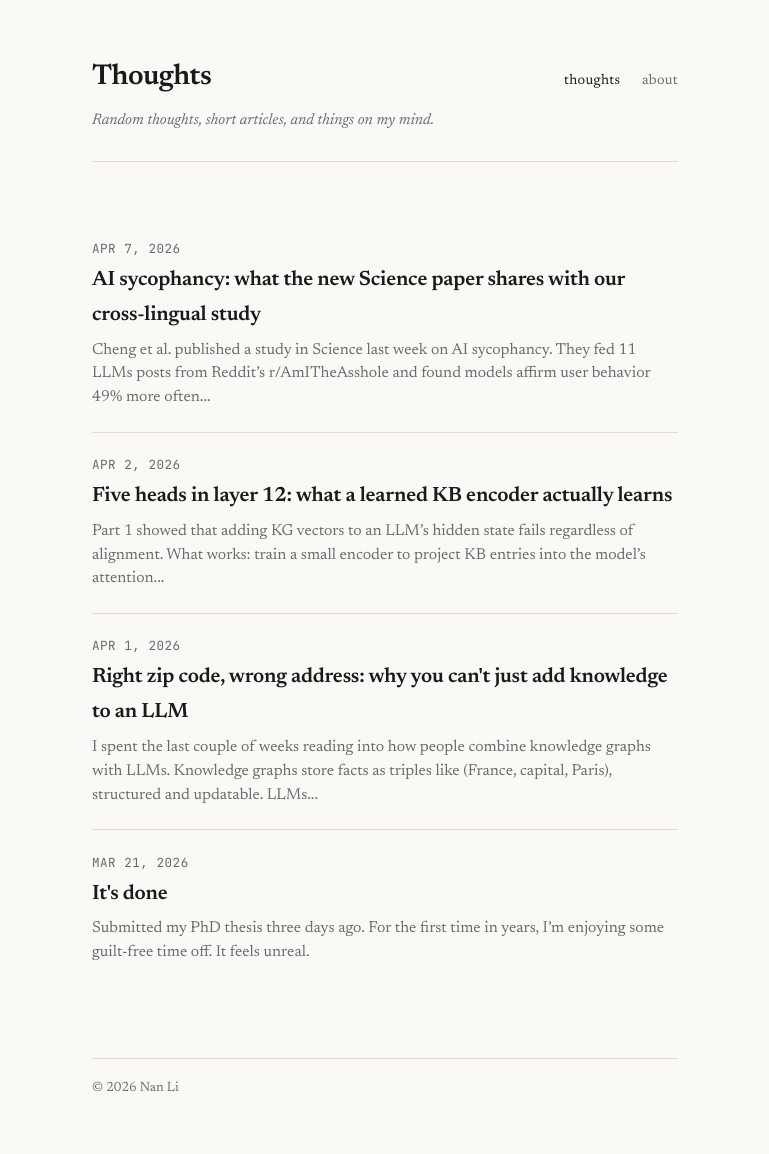
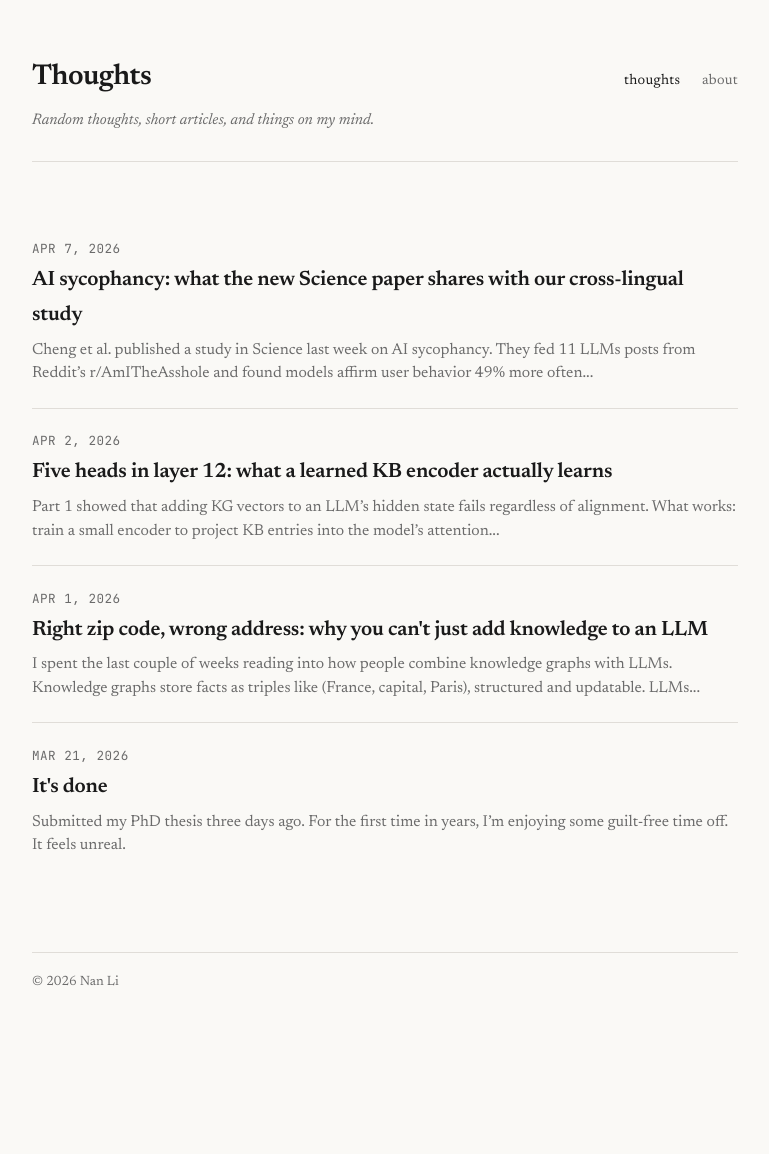
Before and after one commit to l1n4n/l1n4n.github.io, a Jekyll site: the page built from index.html, in a window 1280 px wide. Shown: the whole page, without its empty margins (255-1024 px from the left). Built offline with Jekyll 4.4.1, drawn with Linux system fonts in a browser that asks for light colours; after the commit the page ends 1048 px from its top, so only the background shows below that.

Commit message:
make pages wider

```diff
--- a/assets/css/style.css
+++ b/assets/css/style.css
@@ -35,7 +35,7 @@ body {
 
 /* === Layout === */
 .container {
-  max-width: 640px;
+  max-width: 760px;
   margin: 0 auto;
   padding: 3rem 1.5rem;
 }
@@ -352,6 +352,21 @@ body {
   border-radius: 3px;
 }
 
+.cv-overview {
+  display: block;
+  width: calc(100% + 8rem);
+  max-width: 1100px;
+  margin-left: -4rem;
+  margin-bottom: 2rem;
+}
+
+@media (max-width: 700px) {
+  .cv-overview {
+    width: 100%;
+    margin-left: 0;
+  }
+}
+
 .cv-download {
   margin-top: 2rem;
 }
--- a/cv.html
+++ b/cv.html
@@ -4,7 +4,7 @@ title: About
 permalink: /about
 ---
 
-<img src="/assets/figures/cv.png" alt="Nan Li: research overview" style="width: 100%; max-width: 860px; display: block; margin: 0 auto 2rem;">
+<img src="/assets/figures/cv.png" alt="Nan Li: research overview" class="cv-overview">
 
 <div class="cv-download">
   <a href="/assets/CV_Oct2025.pdf">↓ Download PDF</a>
```
